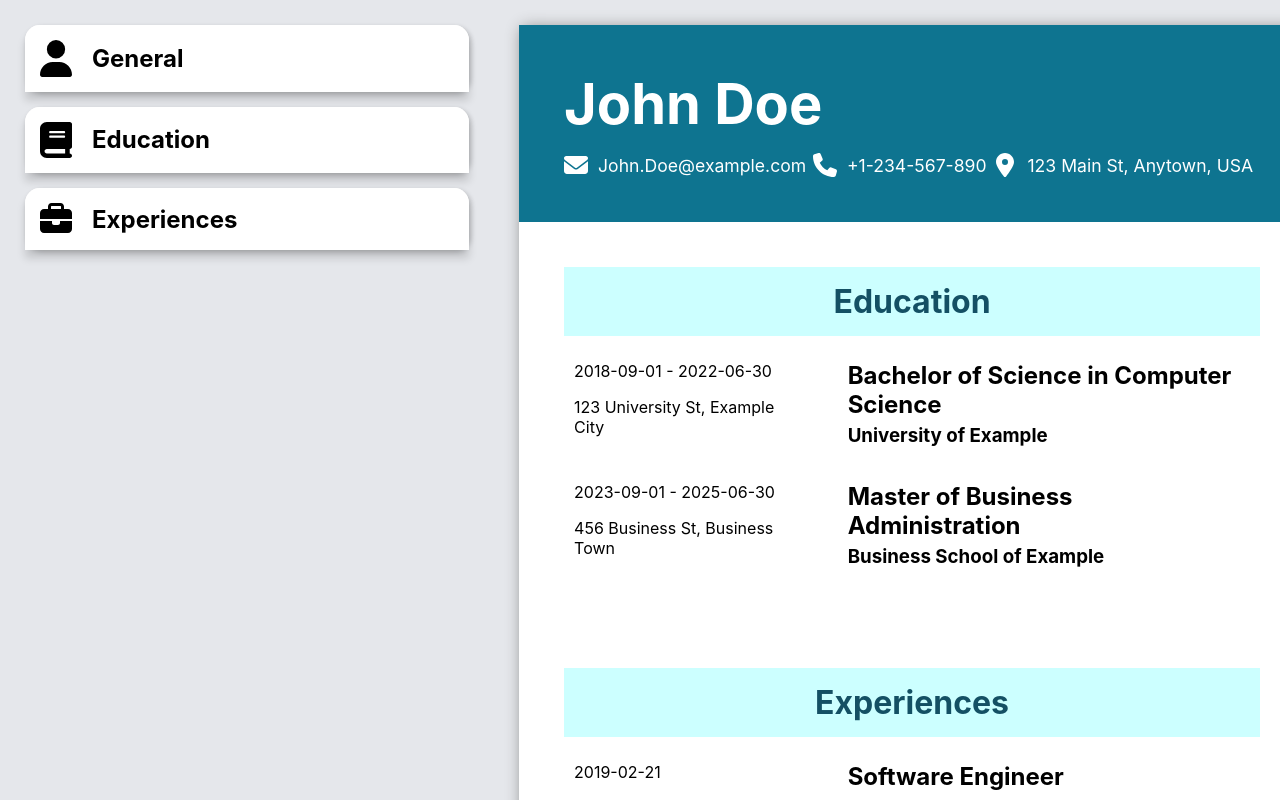
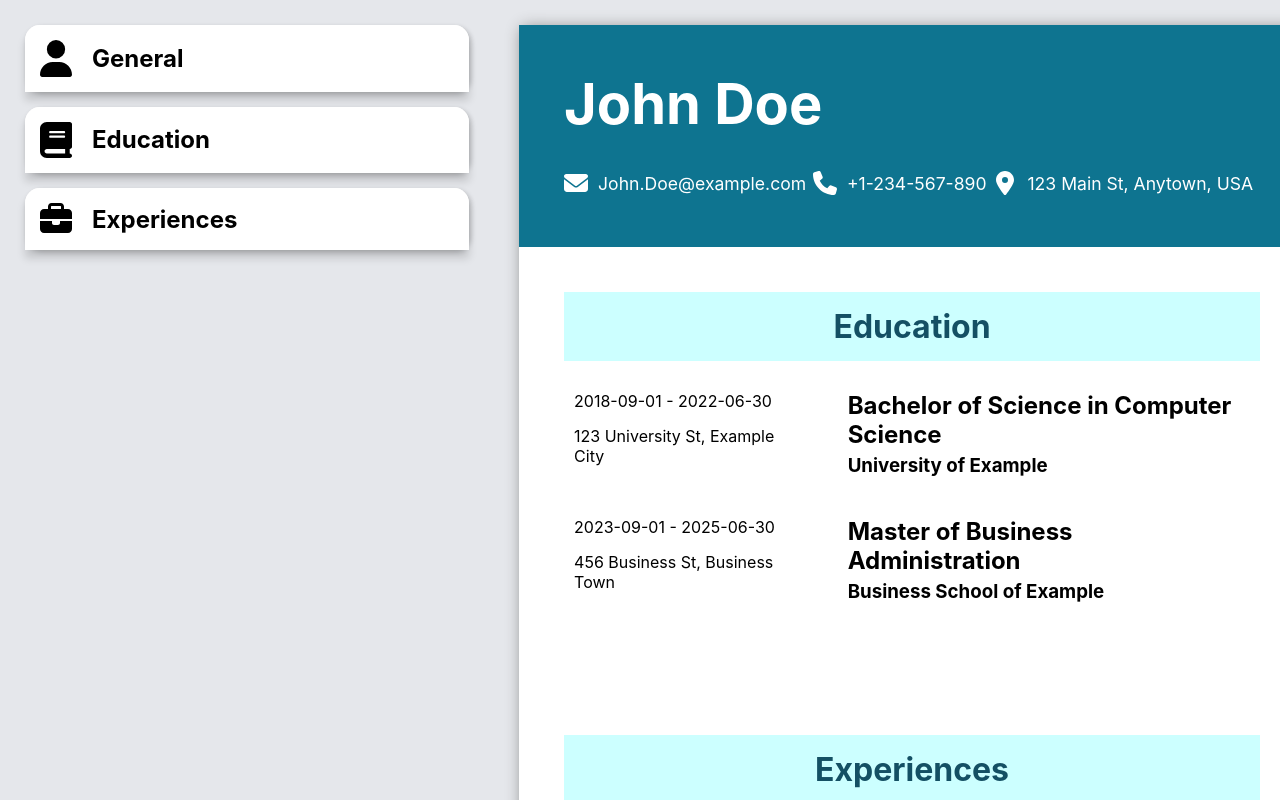
Before and after one commit to Tree-Ro/cv-application, a React (Vite) app: page / in a window 1280 px wide. Shown: the top 800 px of the page. Built offline with nearby package versions, Linux system fonts and the light colour scheme.

Commit message:
minor style changes to resume

```diff
--- a/src/styles/resumeStyles.css
+++ b/src/styles/resumeStyles.css
@@ -3,7 +3,7 @@
   grid-template-rows: 1fr 2fr 2fr;
 
   width: 100%;
-  height: 90%;
+  height: minmax(max-content, 1400px);
   margin: 25px;
 
   box-shadow: gray 3px 3px 15px;
@@ -51,6 +51,7 @@ section > h2 {
 
   padding: 15px;
   height: max-content;
+  width: 100%;
 
   color: var(--resume-subheader-colour);
 
@@ -58,13 +59,18 @@ section > h2 {
 }
 
 .resume-wrapper section {
-  display: grid;
-  grid-gap: 15px;
+  display: flex;
+  gap: 20px;
+  flex-direction: column;
+
+  align-items: start;
 }
 .resume-wrapper section > div {
   display: grid;
   grid-gap: 30px;
   grid-template-columns: 35% 1fr;
+
+  width: 100%;
 }
 .resume-wrapper section > div > div {
   display: grid;
```
